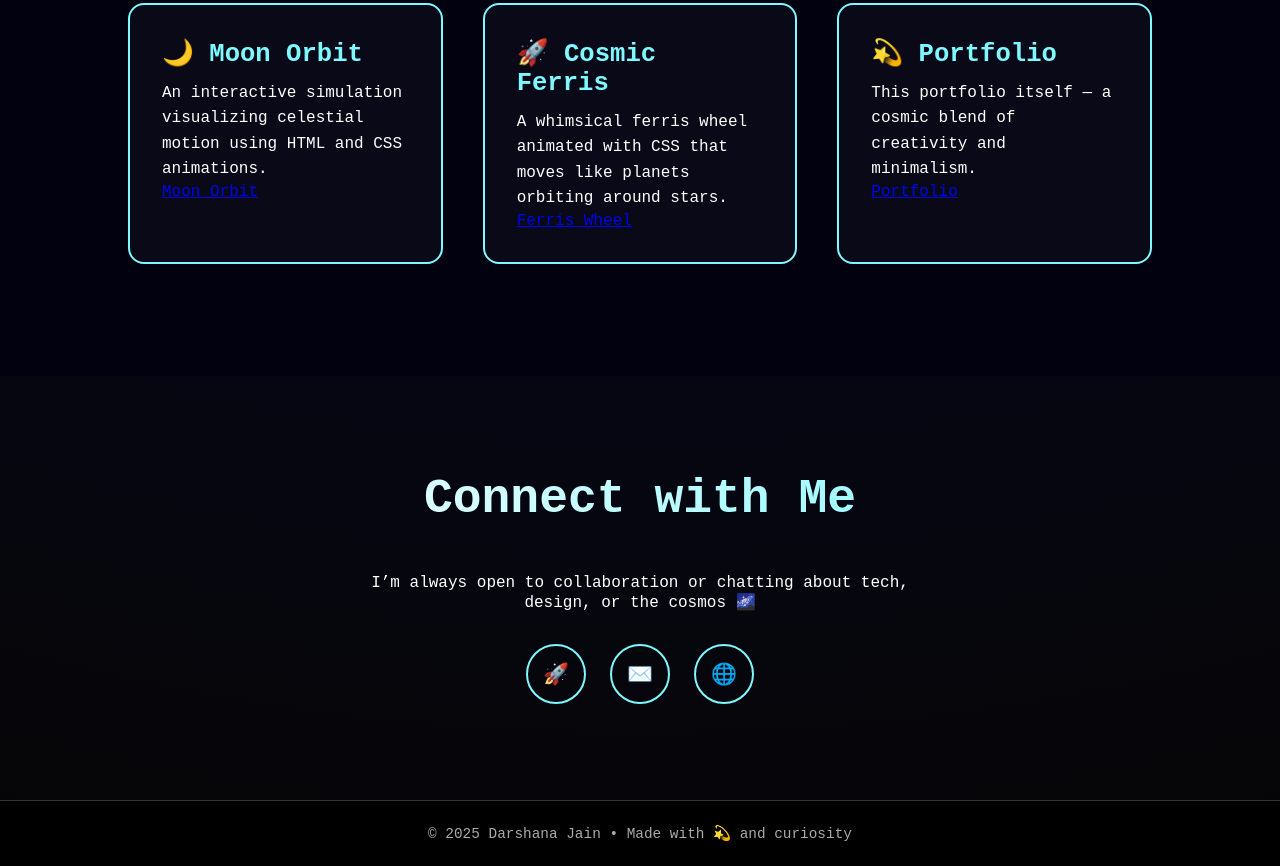
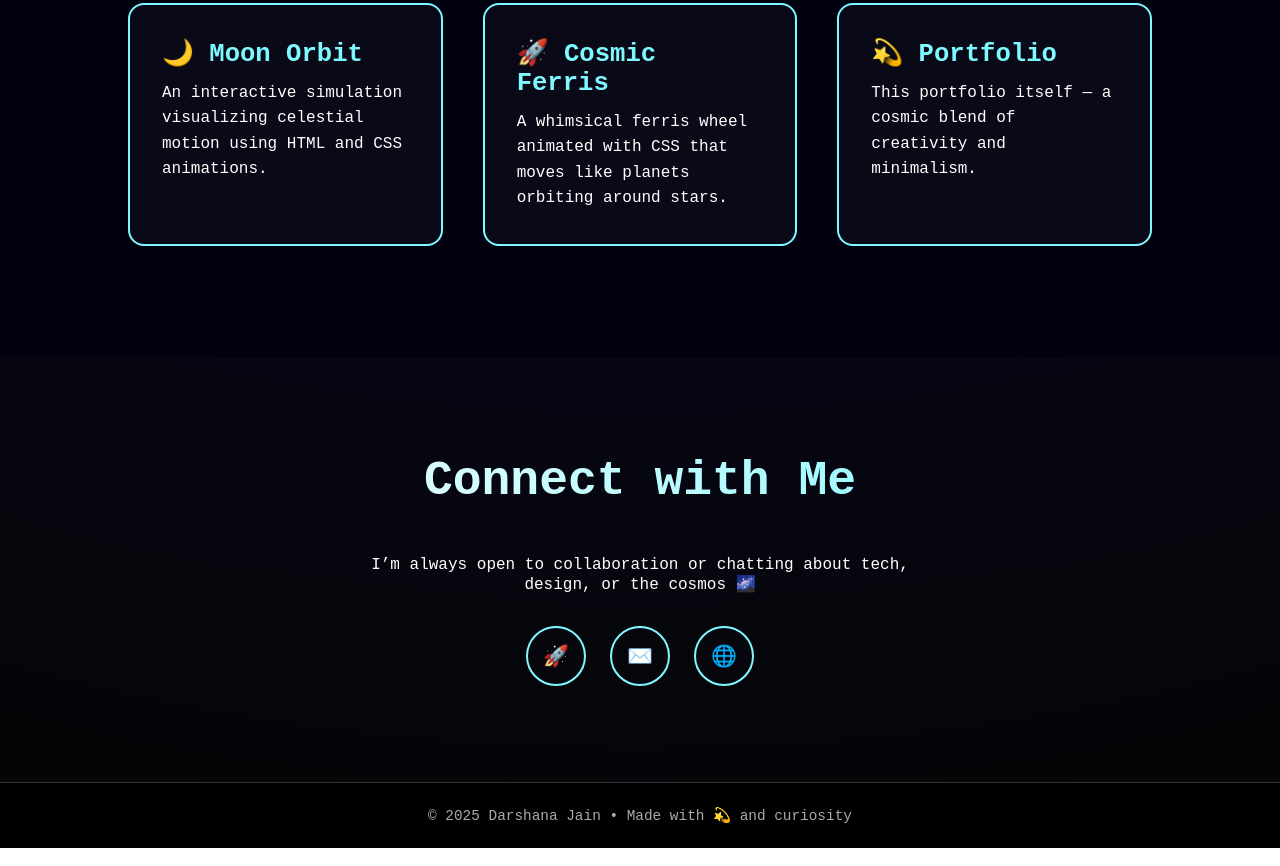
Before and after one commit to Darshana232/Portfolio, a plain HTML site: page index.html in a window 1280 px wide. Shown: the part 1658-2524 px from the top of the page. Drawn offline with Linux system fonts and the light colour scheme.

Commit message:
Update index.html

```diff
--- a/index.html
+++ b/index.html
@@ -319,17 +319,17 @@ footer {
     <div class="project-card">
       <h3>🌙 Moon Orbit</h3>
       <p>An interactive simulation visualizing celestial motion using HTML and CSS animations.</p>
-      <a href="http://127.0.0.1:5500/.darshana/Assignment11.html">Moon Orbit</a>
+
     </div>
     <div class="project-card">
       <h3>🚀 Cosmic Ferris</h3>
       <p>A whimsical ferris wheel animated with CSS that moves like planets orbiting around stars.</p>
-      <a href="http://127.0.0.1:5500/.darshana/Assignment12.html">Ferris Wheel</a>
+
     </div>
     <div class="project-card">
       <h3>💫 Portfolio</h3>
       <p>This portfolio itself — a cosmic blend of creativity and minimalism.</p>
-      <a href="http://127.0.0.1:5500/.darshana/Project.html">Portfolio</a>
+
     </div>
   </div>
 </section>
```
